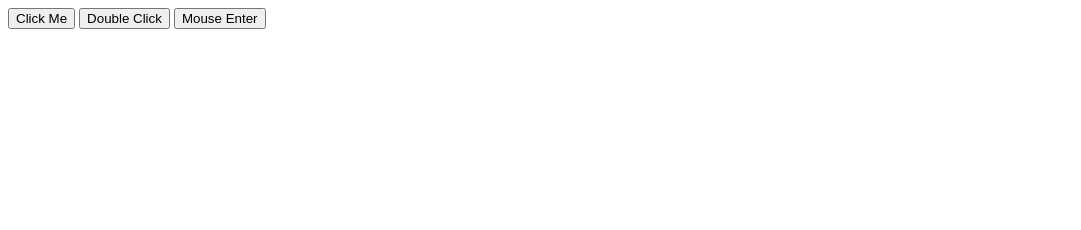
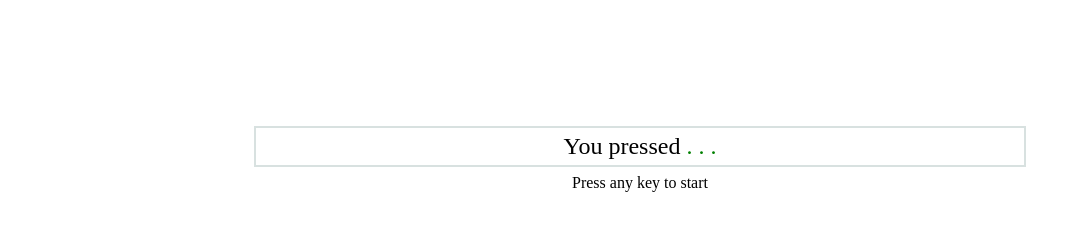
Before and after one commit to daolq-2712/30DaysOfJS, a plain HTML site: page 23_Day_Event_listeners/index.html in a window 1280 px wide. Shown: the whole page, without its empty margins (0-1081 px from the left). Drawn offline with Linux system fonts and the light colour scheme.

Commit message:
Day 23: Exercise 2

```diff
--- a/23_Day_Event_listeners/index.html
+++ b/23_Day_Event_listeners/index.html
@@ -1,38 +1,85 @@
 <!DOCTYPE html>
 <html>
+
 <head>
-    <title>Document Object Model</title>
+    <title>30 Days of JavaScript: Day 3</title>
 </head>
 
 <body>
-    <button onclick="clickMe()">Click Me</button>
-    <button id="dblClick">Double Click</button>
-    <button id="mouseenter">Mouse Enter</button>
       <script>
-        const clickMe = () => {
-            alert("We can attach event on HTML element")
-        }
-    </script>
+        document.body.style.fontFamily = 'ariel';
+        // let's do this
+        let div = document.createElement('div');
+        div.className = 'wrapper';
 
-    <script>
-        const button = document.querySelector('#dblClick')
-        button.addEventListener('dblclick', e => {
-        console.log('e gives the event listener object:', e)
-        console.log('e.target gives the selected element: ', e.target)
-        console.log(
-          'e.target.textContent gives content of selected element: ',
-          e.target.textContent)
+        let h2 = document.createElement('h2');
+        h2.className = 'heading';
+        h2.innerHTML = 'You pressed <strong>. . .</strong>';
+
+        // add
+        div.appendChild(h2)
+        document.body.appendChild(div);
+
+        // get the button
+        let button = document.querySelector('strong');
+        button.style.color = 'green';
+        button.style.fontWeight = '400';
+
+        // add the other messasge
+        let message = document.createElement('h4');
+        message.className = 'heading';
+        message.textContent = 'Press any key to start';
+
+        div.appendChild(message);
+
+        // styling
+        let headings = document.querySelectorAll('.heading');
+
+        headings.forEach(e => {
+          e.style.textAlign = 'center';
+
+          e.style.padding = '5px';
+          e.style.fontWeight = '385';
+          e.style.margin = 'auto';
         })
 
-        const button_mouseenter = document.querySelector('#mouseenter')
-        button_mouseenter.addEventListener('mouseenter', e => {
-        console.log('e gives the event listener object:', e)
-        console.log('e.target gives the selected element: ', e.target)
-        console.log(
-          'e.target.textContent gives content of selected element: ',
-          e.target.textContent
-        )
+        h2.style.marginTop = '10%';
+        h2.style.width = '60%';
+        h2.style.border = '2px #d8e1e0 solid';
+
+        message.style.marginTop = '2px';
+        message.style.width = '50%';
+
+
+        // let the fun begin
+        // generate color
+        let generateColor = () => {
+        let alphanums = '0123456789abcdef';
+
+        let colorArr = [];
+        for(let i=0; i<6; i++) {
+          let index = Math.floor(Math.random() * 15);
+          colorArr.push(alphanums[index]);
+        }
+        return '#' + colorArr.join('');
+        }
+
+        // listen to an event
+        document.addEventListener('keypress', (key) => {
+          let color = generateColor();
+          let keyPresssed = key.key == ' ' ?
+          'space': key.key;
+
+          button.textContent = `${keyPresssed}`;;
+          button.style.color = color;
+          message.textContent = `${key.keyCode}`;
+
+
+          message.style.width = '10%';
+          message.style.border = `3px ${color} solid`;
+          message.style.lineHeight = '30px';
         })
       </script>
 </body>
+
 </html>
```
Also changed, not shown: 23_Day_Event_listeners/index_old.html (added, +38 -0 lines). Lines whose indentation alone changed are shown as unchanged.
